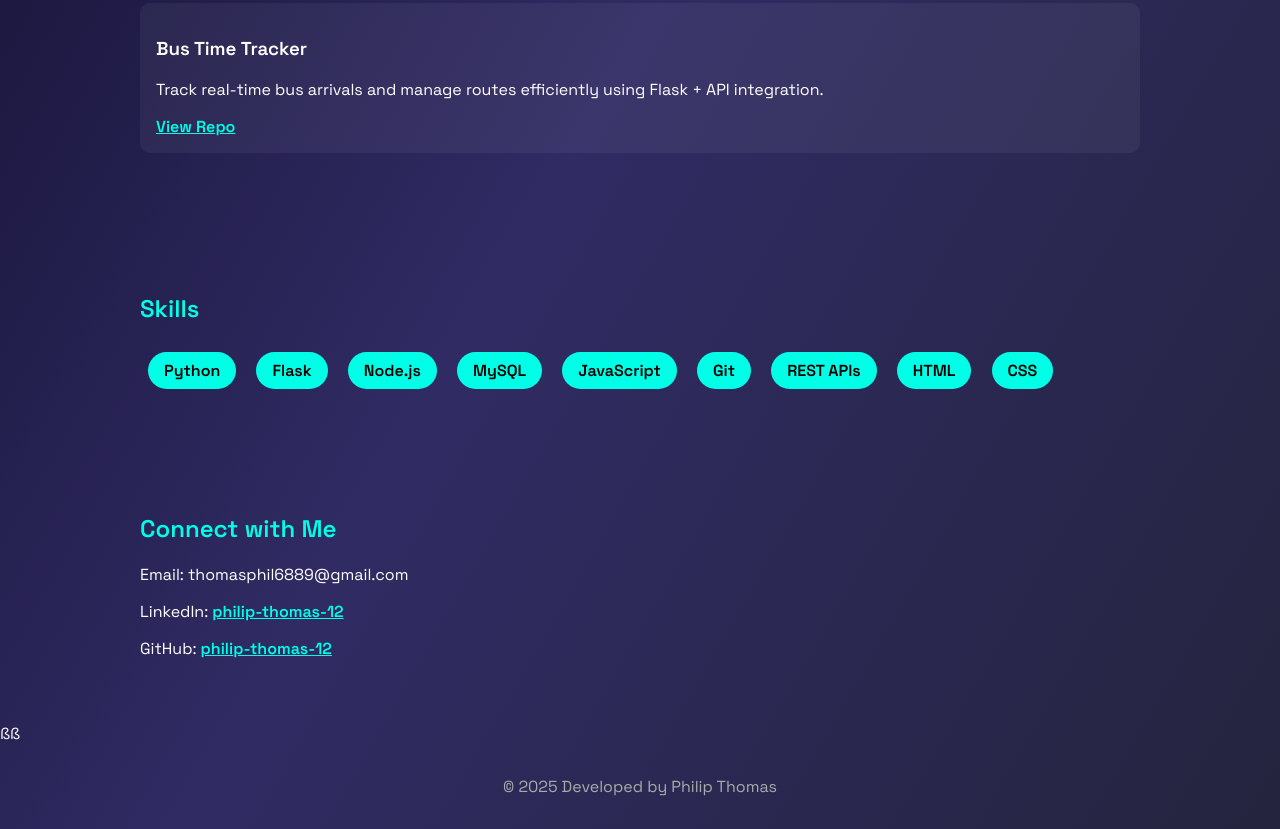
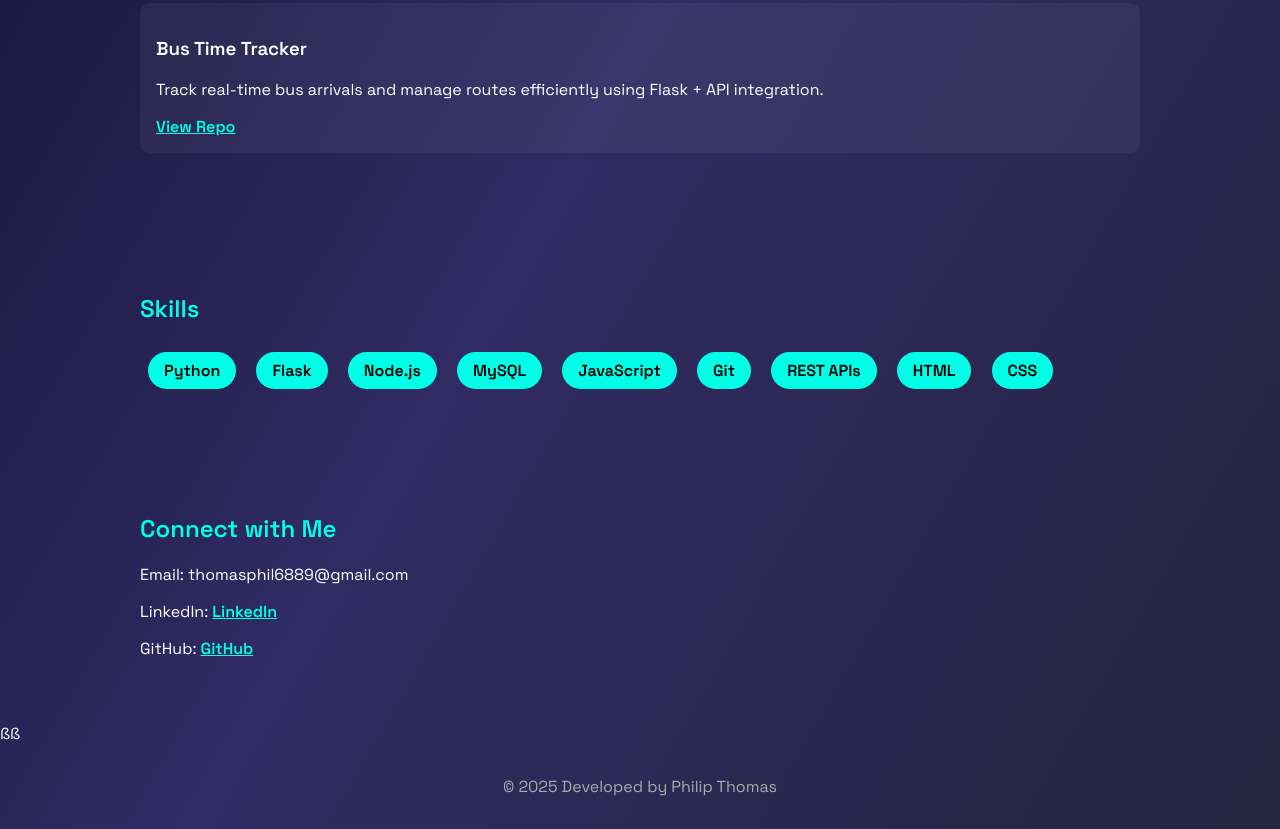
Before and after one commit to philip-thomas-12/my-portfolio, a plain HTML site: page index.html in a window 1280 px wide. Shown: the part 755-1584 px from the top of the page. Drawn offline with Linux system fonts and the light colour scheme.

Commit message:
edited index file

```diff
--- a/index.html
+++ b/index.html
@@ -122,8 +122,8 @@
   <section id="contact">
     <h2>Connect with Me</h2>
     <p>Email: thomasphil6889@gmail.com</p>
-    <p>LinkedIn: <a href="https://www.linkedin.com/in/philip-thomas-a55779329/"class="repo">philip-thomas-12</a></p>
-    <p>GitHub: <a href="https://github.com/philip-thomas-12" class="repo">philip-thomas-12</a></p>
+    <p>LinkedIn: <a href="https://www.linkedin.com/in/philip-thomas-a55779329/"class="repo">LinkedIn</a></p>
+    <p>GitHub: <a href="https://github.com/philip-thomas-12" class="repo">GitHub</a></p>
   </section>ßß
 
   <footer>
```
